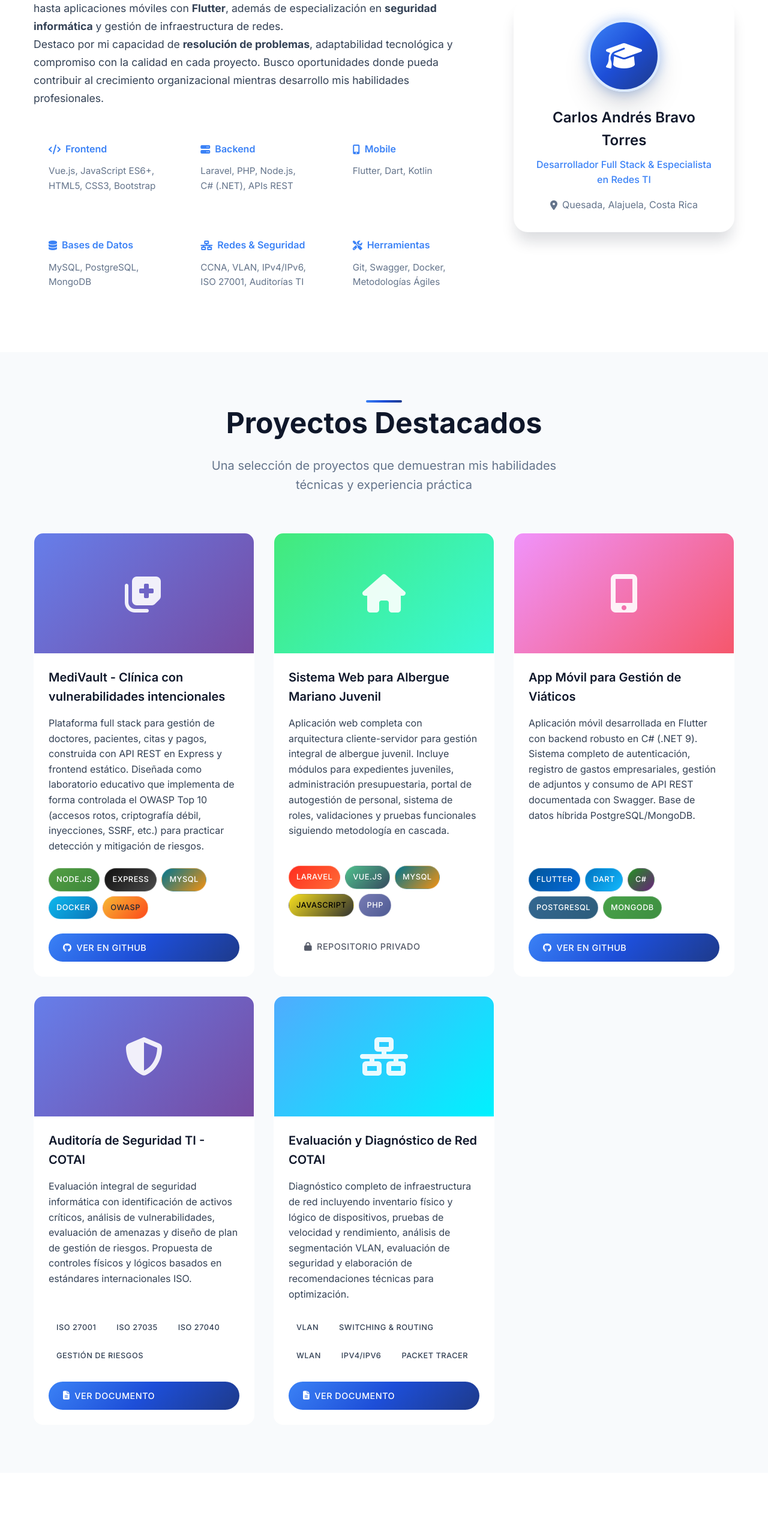
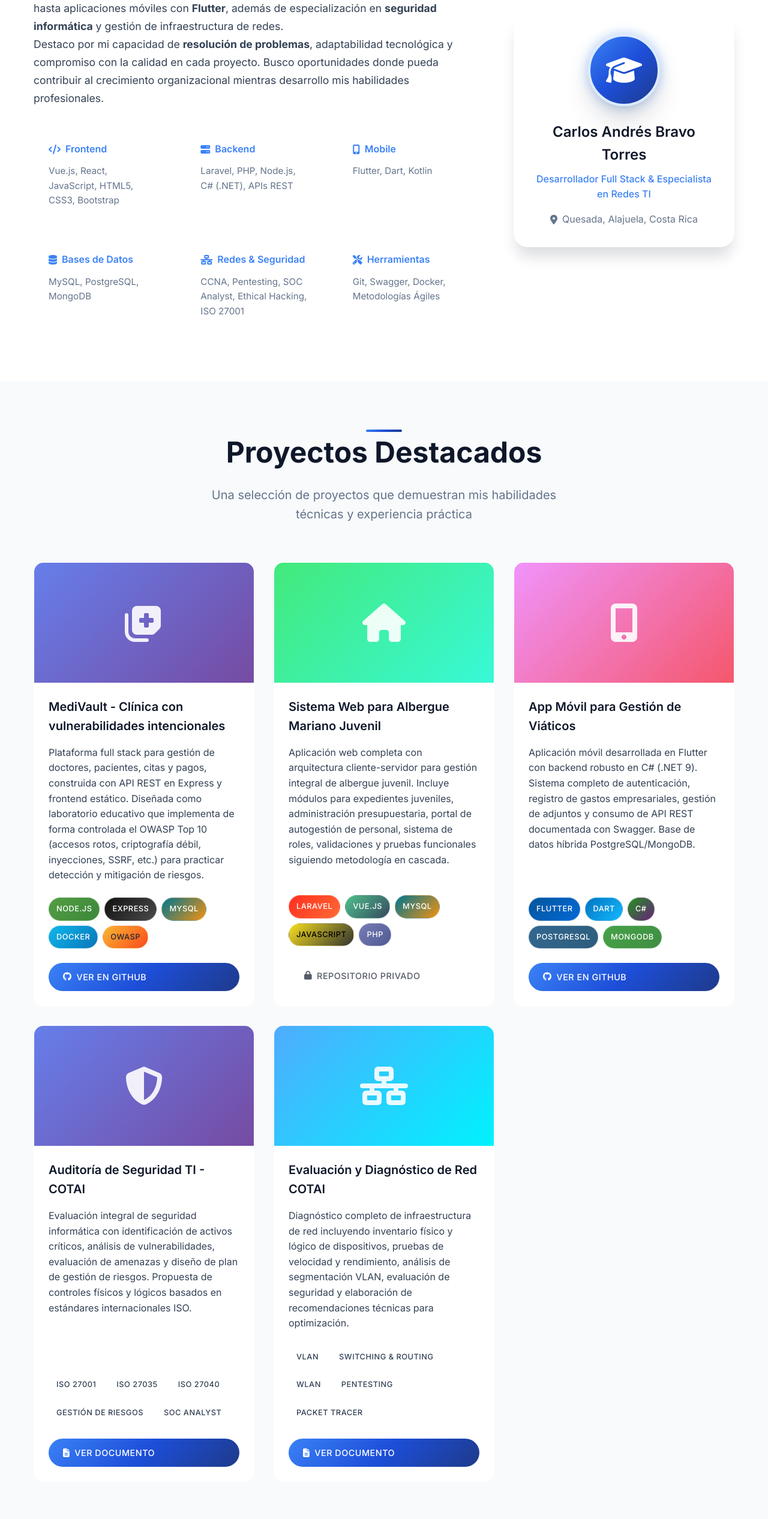
Before and after one commit to IamBr4vo/portafolio, a plain HTML site: page index.html in a window 1280 px wide. Shown: the part 1221-3753 px from the top of the page at 60% size. Drawn offline with nearby package versions, Linux system fonts and the light colour scheme.

Commit message:
Add pentesting and SOC as skills

```diff
--- a/index.html
+++ b/index.html
@@ -115,7 +115,7 @@
                     <div class="skills-grid">
                         <div class="skill-category">
                             <h4><i class="fas fa-code"></i> Frontend</h4>
-                            <p>Vue.js, JavaScript ES6+, HTML5, CSS3, Bootstrap</p>
+                            <p>Vue.js, React, JavaScript, HTML5, CSS3, Bootstrap</p>
                         </div>
                         <div class="skill-category">
                             <h4><i class="fas fa-server"></i> Backend</h4>
@@ -131,7 +131,7 @@
                         </div>
                         <div class="skill-category">
                             <h4><i class="fas fa-network-wired"></i> Redes & Seguridad</h4>
-                            <p>CCNA, VLAN, IPv4/IPv6, ISO 27001, Auditorías TI</p>
+                            <p>CCNA, Pentesting, SOC Analyst, Ethical Hacking, ISO 27001</p>
                         </div>
                         <div class="skill-category">
                             <h4><i class="fas fa-tools"></i> Herramientas</h4>
@@ -280,6 +280,7 @@
                             <span class="tech-tag">ISO 27035</span>
                             <span class="tech-tag">ISO 27040</span>
                             <span class="tech-tag">Gestión de Riesgos</span>
+                            <span class="tech-tag">SOC Analyst</span>
                         </div>
                         <a href="https://docs.google.com/document/d/1DOSVHLBFNOrH4kTL5vDdcdndPI-LCLnUK9fw4HkAFTY/edit?usp=sharing"
                             class="btn btn-primary" target="_blank" rel="noopener">
@@ -309,7 +310,7 @@
                             <span class="tech-tag">VLAN</span>
                             <span class="tech-tag">Switching & Routing</span>
                             <span class="tech-tag">WLAN</span>
-                            <span class="tech-tag">IPv4/IPv6</span>
+                            <span class="tech-tag">Pentesting</span>
                             <span class="tech-tag">Packet Tracer</span>
                         </div>
                         <a href="https://docs.google.com/document/d/1S8_MW-pMAAIRgX88-sFip_Y69XqMC27v/edit?usp=sharing&ouid=106371910255245019424&rtpof=true&sd=true"
```
